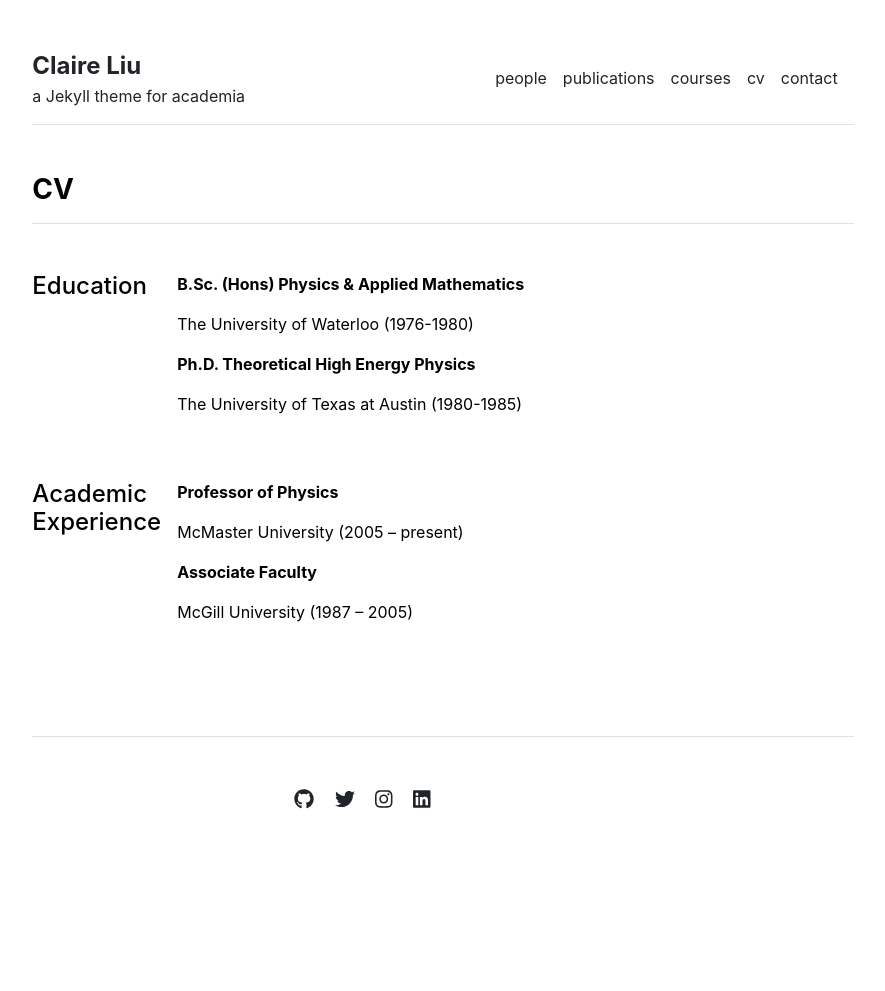
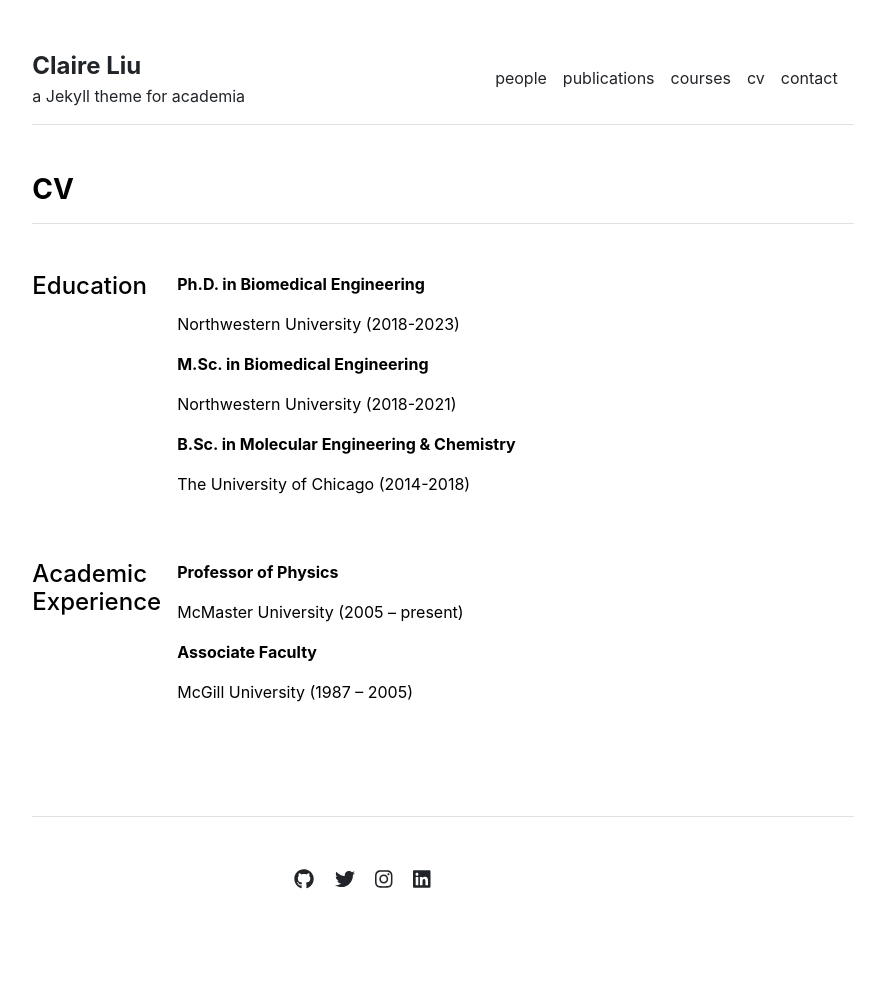
Before and after one commit to clrliu/clrliu.github.io, a Jekyll site: the page built from cv.md, in a window 1280 px wide. Shown: the whole page, without its empty margins (197-1082 px from the left). Built offline with Jekyll 4.4.1, drawn with Linux system fonts in a browser that asks for light colours; before the commit the page ends 911 px from its top, so only the background shows below that.

Commit message:
Update education.yml

```diff
--- a/_data/cv/education.yml
+++ b/_data/cv/education.yml
@@ -1,5 +1,8 @@
-- title: 'B.Sc. (Hons) Physics & Applied Mathematics'
-  description: 'The University of Waterloo (1976-1980)'
+- title: 'Ph.D. in Biomedical Engineering'
+  description: 'Northwestern University (2018-2023)'
 
-- title: 'Ph.D. Theoretical High Energy Physics'
-  description: 'The University of Texas at Austin (1980-1985)'
+- title: 'M.Sc. in Biomedical Engineering'
+  description: 'Northwestern University (2018-2021)'
+
+- title: 'B.Sc. in Molecular Engineering & Chemistry'
+  description: 'The University of Chicago (2014-2018)'
```
